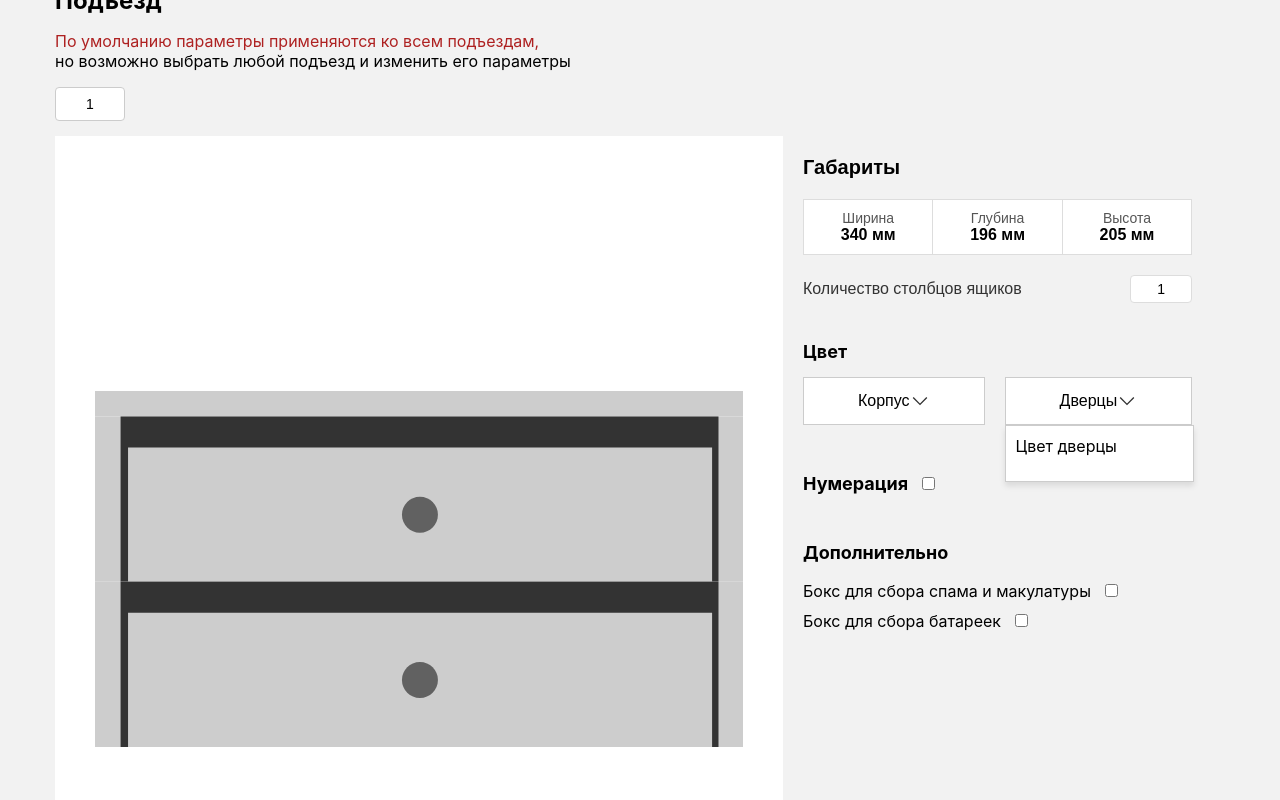
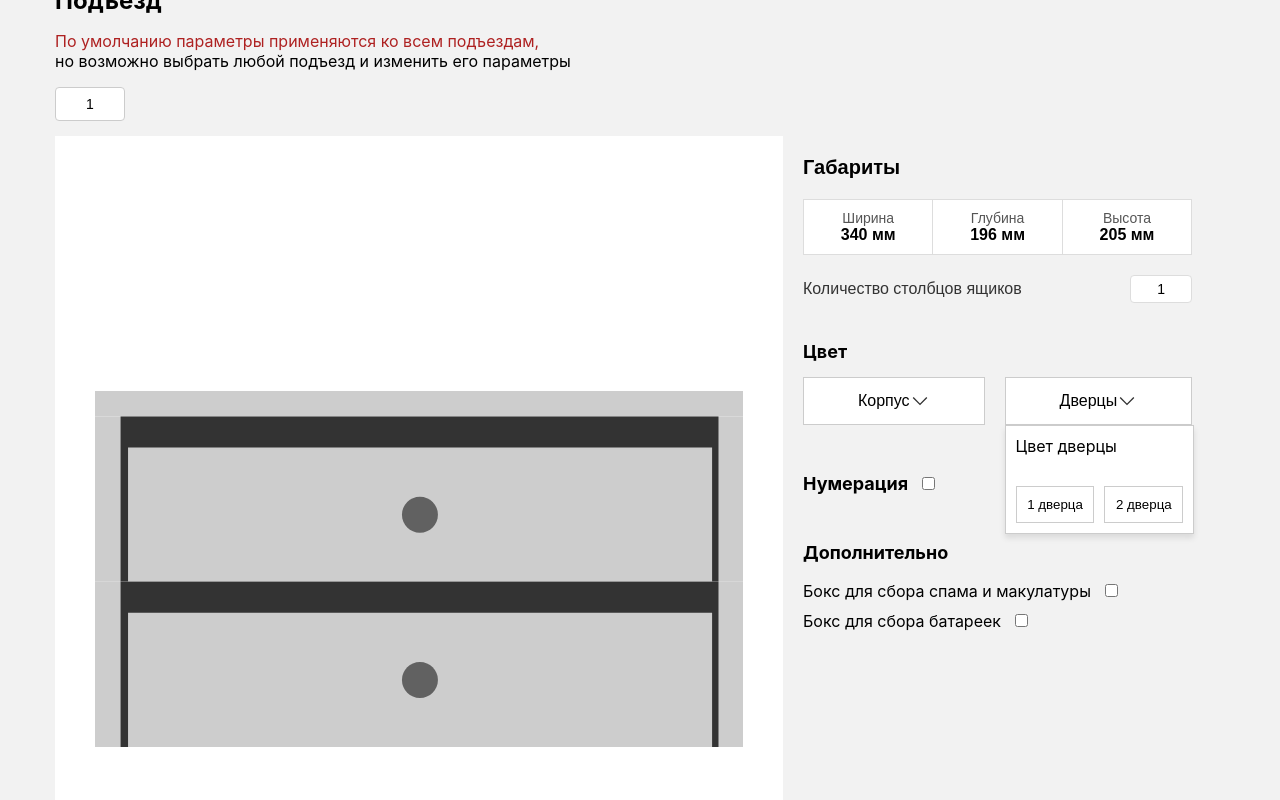
Before and after one commit to SovaaaQ/boxes, a React (Create React App) app: page / in a window 1280 px wide. Both pictures are taken after a click on the button "Дверцы". Shown: the part 556-1356 px from the top of the page. Built offline with nearby package versions, Linux system fonts and the light colour scheme.

Commit message:
addDoors

```diff
--- a/src/component/ColorChoice/ColorChoice.css
+++ b/src/component/ColorChoice/ColorChoice.css
@@ -116,3 +116,55 @@
 .color-box[data-color="1019"] {
   background-color: #A5957E;
 }
+
+.popup {
+  position: fixed;
+  top: 0;
+  left: 0;
+  width: 100%;
+  height: 100%;
+  background-color: rgba(0, 0, 0, 0.5);
+  display: flex;
+  justify-content: center;
+  align-items: center;
+}
+
+.popup-content {
+  background-color: #fff;
+  padding: 20px;
+  border-radius: 10px;
+  text-align: center;
+}
+
+.popup-content button {
+  padding: 10px 20px;
+  background-color: #007bff;
+  color: white;
+  border: none;
+  border-radius: 5px;
+  cursor: pointer;
+}
+
+.popup-content button:hover {
+  background-color: #0056b3;
+}
+.doors-container {
+  display: grid;
+  grid-template-columns: repeat(2, 1fr);
+  gap: 10px;
+}
+
+.door {
+  padding: 10px;
+  background-color: #fff;
+  border: 1px solid #ccc;
+  cursor: pointer;
+  text-align: center;
+}
+
+.door:hover {
+  background-color: #f0f0f0;
+}
+.close{
+  margin-top: 10px;
+}
--- a/src/component/ColorChoice/ColorChoice.jsx
+++ b/src/component/ColorChoice/ColorChoice.jsx
@@ -11,6 +11,16 @@ const ColorChoice = () => {
 
     const toggleDropdownDoors = () => {
         setIsDropdownDoors(!isDropdownDoors);
+    };
+
+    const [selectedDoor, setSelectedDoor] = useState(null);
+
+    const handleDoorClick = (doorNumber) => {
+      setSelectedDoor(doorNumber);
+    };
+
+    const closePopup = () => {
+      setSelectedDoor(null);
     };
 
     return (
@@ -62,7 +72,6 @@ const ColorChoice = () => {
                     <div className="drop">
                     <button className="dropdown-btn" onClick={toggleDropdownDoors}>
                         Дверцы
-
                         <svg
                         width="20"
                         height="20"
@@ -70,22 +79,50 @@ const ColorChoice = () => {
                         fill="none"
                         xmlns="http://www.w3.org/2000/svg"
                         >
-                                <path
-                                    d="M37 14.5L22 29.5L7 14.5"
-                                    stroke="#333333"
-                                    strokeWidth="3"
-                                />
+                        <path d="M37 14.5L22 29.5L7 14.5" stroke="#333333" strokeWidth="3" />
                         </svg>
+                    </button>
 
-                        </button>
                     {isDropdownDoors && (
                         <div className="dropdown-content2">
                         <div className="button_choice">
                             <div className="label-frame">
-                                        <p className="p_text_num">
-                                            Цвет дверцы
-                                        </p>
+                            <p className="p_text_num">Цвет дверцы</p>
                             </div>
+                            <div className="doors-container">
+                            {Array.from({ length: 2 }, (_, i) => (
+                                <button
+                                key={i}
+                                className="door"
+                                onClick={() => handleDoorClick(i + 1)}
+                                >
+                                {i + 1} дверца
+                                </button>
+                            ))}
+                            </div>
+                        </div>
+                        </div>
+                    )}
+
+                    {selectedDoor && (
+                        <div className="popup">
+                        <div className="popup-content">
+                            <h2>Цвет {selectedDoor} дверки</h2>
+                            <p>Вы выбрали дверцу {selectedDoor}.</p>
+                            <div className="color-grid">
+                                        <div className="color-box" data-color="10000" title="Зелёно-бежевый"></div>
+                                        <div className="color-box" data-color="1001" title="Бежевый"></div>
+                                        <div className="color-box" data-color="1002" title="Песочно-жёлтый"></div>
+                                        <div className="color-box" data-color="1003" title="Сигнальный жёлтый"></div>
+                                        <div className="color-box" data-color="1004" title="Жёлто-золотой"></div>
+                                        <div className="color-box" data-color="1015" title="Светлая слоновая кость"></div>
+                                        <div className="color-box" data-color="1016" title="Жёлтая сера"></div>
+                                        <div className="color-box" data-color="1017" title="Шафраново-жёлтый"></div>
+                                        <div className="color-box" data-color="1018" title="Цинково-жёлтый"></div>
+                                        <div className="color-box" data-color="1019" title="Серо-бежевый"></div>
+                                    </div>
+
+                            <button className="close" onClick={closePopup}>Закрыть</button>
                         </div>
                         </div>
                     )}
```
Lines whose indentation alone changed are shown as unchanged.
